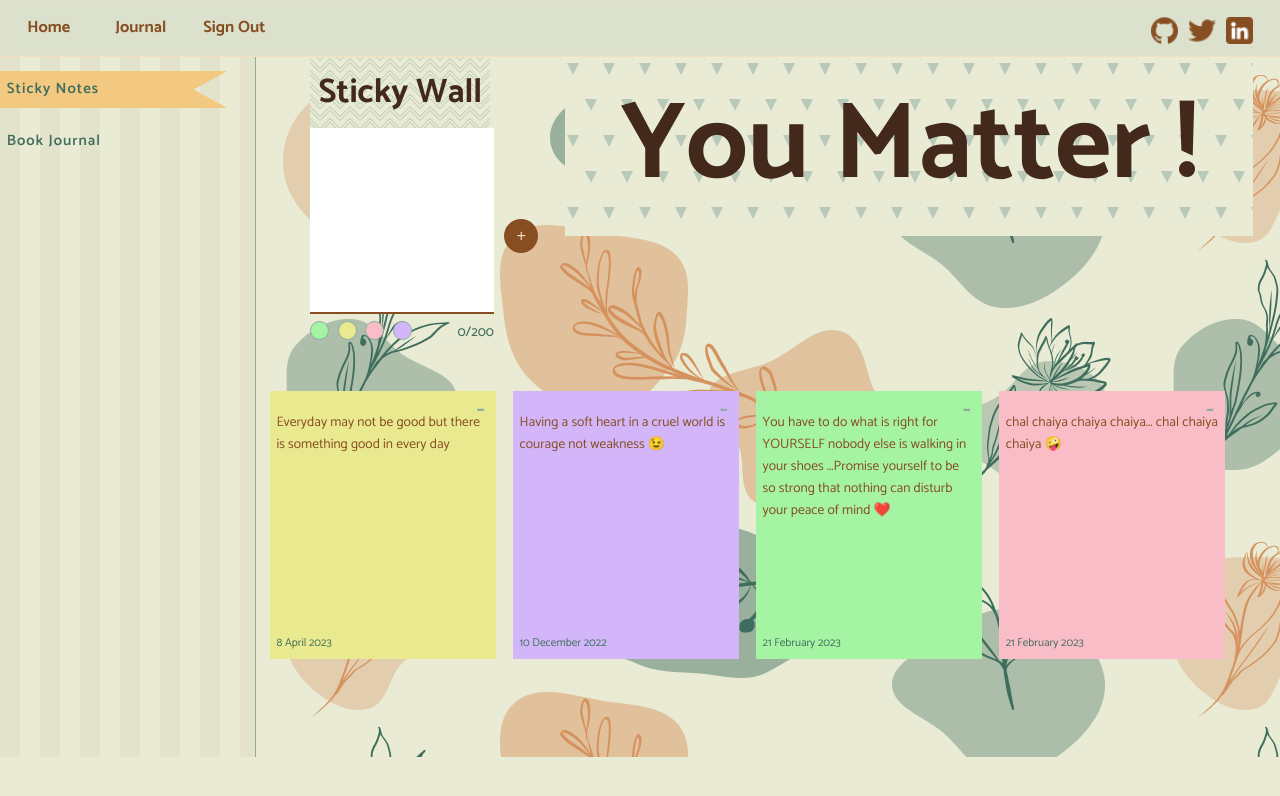
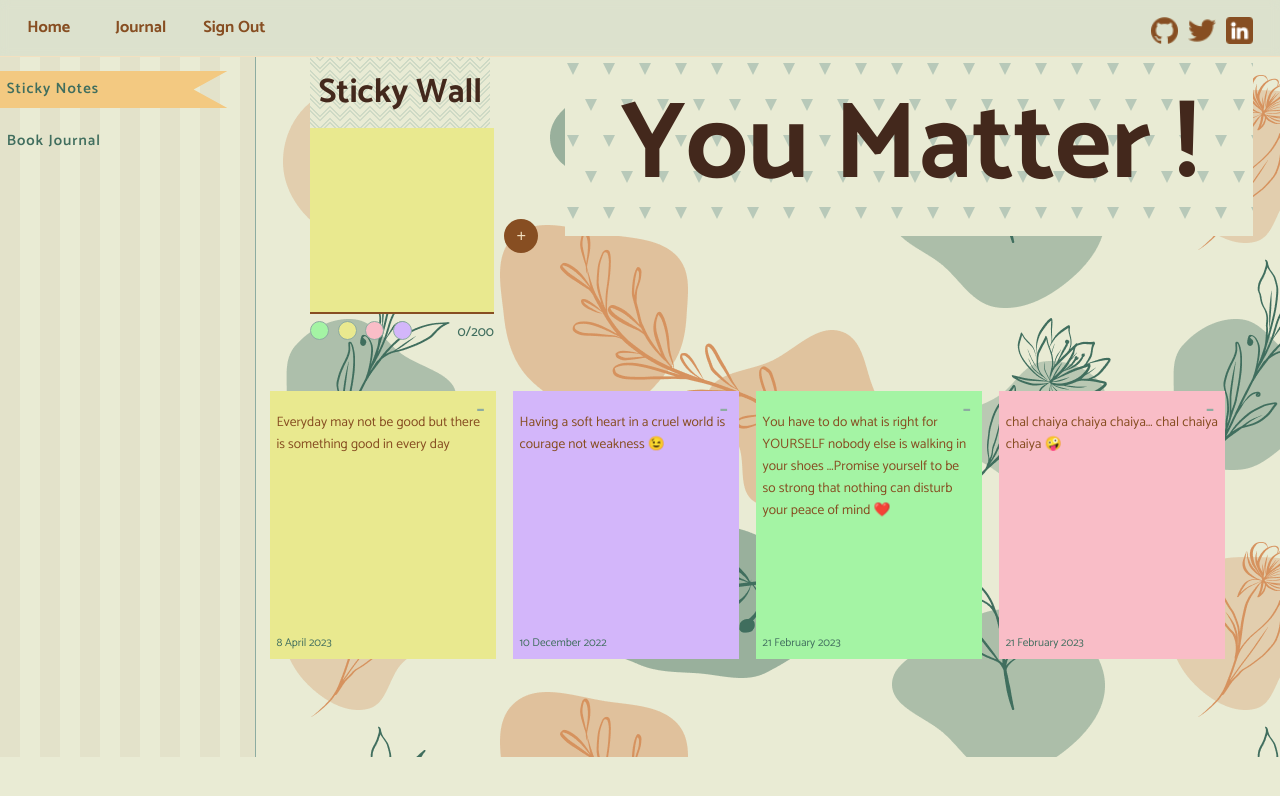
Before and after one commit to vashnavichauhan1825/Vookie, a Vue app: page /Journal in a window 1280 px wide. Shown: the top 796 px of the page. Built offline with nearby package versions, Linux system fonts and the light colour scheme; no server answers; the database is empty; sample sign-in values are in the browser's storage.

Commit message:
fix: sticky color

```diff
--- a/src/components/journal/StickyNotes.vue
+++ b/src/components/journal/StickyNotes.vue
@@ -13,7 +13,7 @@ import {
 import { db } from "../../main";
 import { VtunifyStore } from "../../store";
 const store = VtunifyStore();
-const colorRef = ref("");
+const colorRef = ref("bg-yellow");
 const notesRef = ref("");
 const limitVal = reactive({ pressed: 0, remaining: 200 });
 const uidRef = ref(localStorage.getItem("uid"));
```
